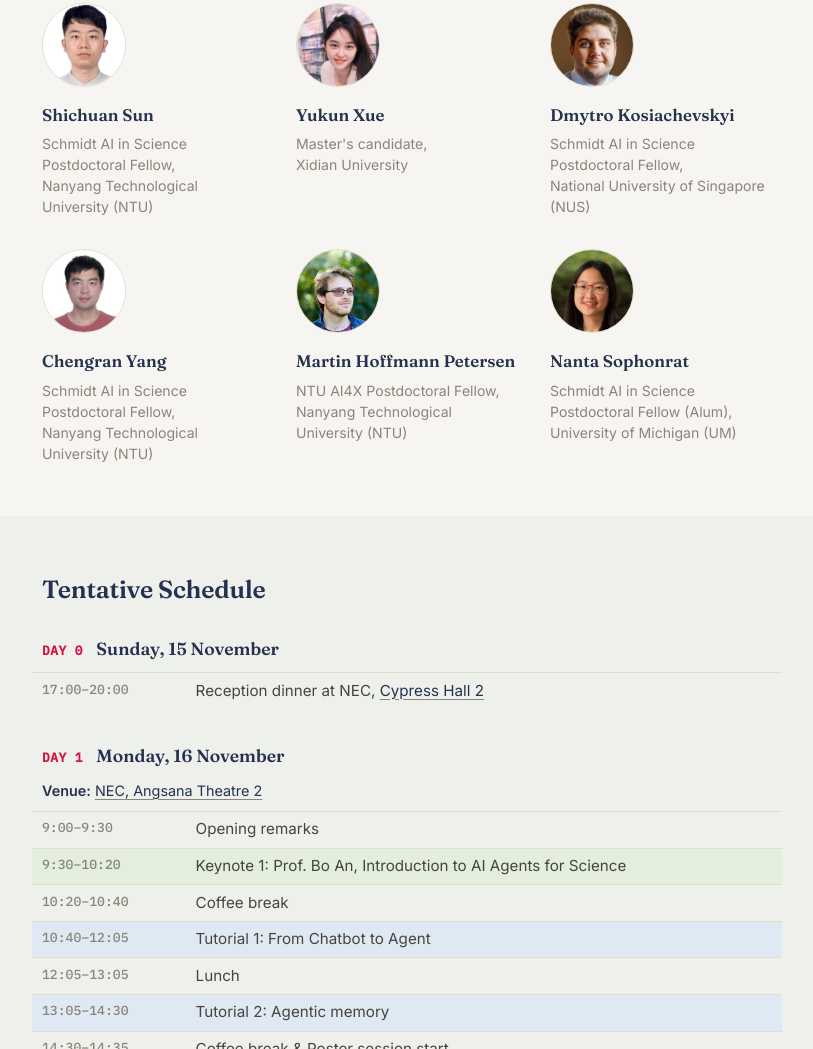
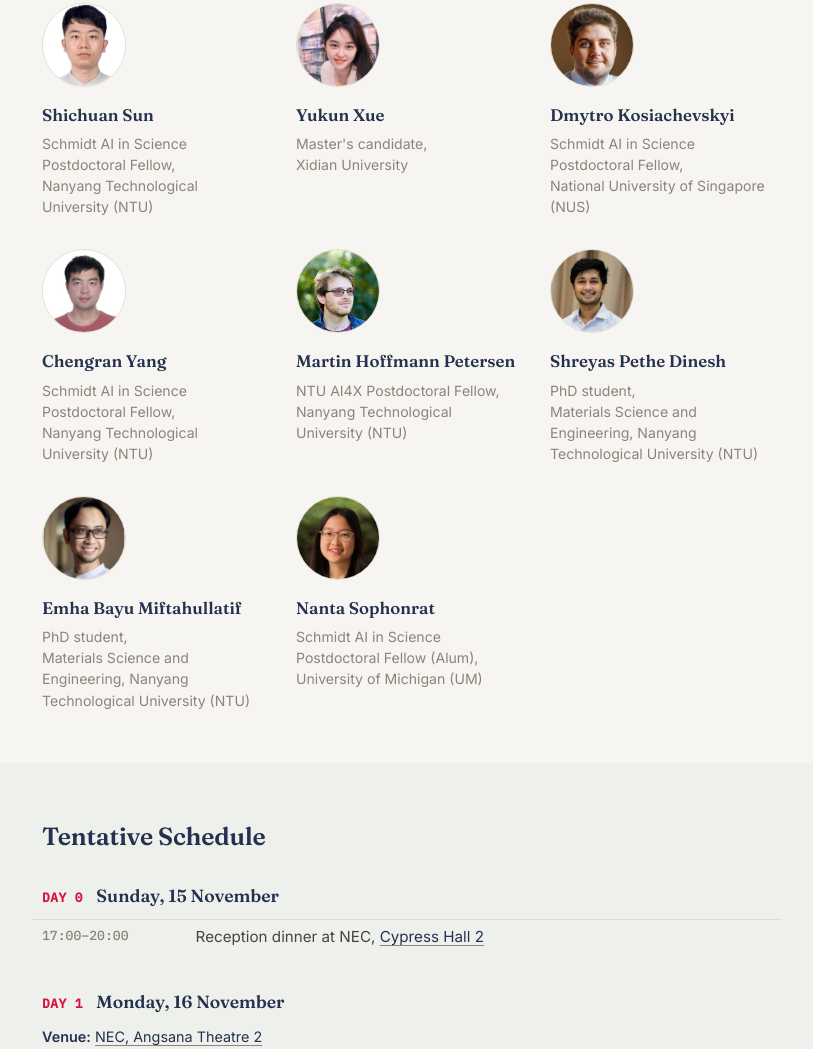
Before and after one commit to AgentForgeWorkshop/workshop-site, a plain HTML site: page index.html in a window 1280 px wide. Shown: the part 2606-3655 px from the top of the page, without its empty margins (233-1046 px from the left). Drawn offline with Linux system fonts and the light colour scheme.

Commit message:
Add Shreyas Pethe Dinesh and Emha Bayu Miftahullatif to tutorial leads
Co-Authored-By: Claude Sonnet 5.5 <noreply@anthropic.com>

```diff
--- a/index.html
+++ b/index.html
@@ -543,6 +543,16 @@
           <p>NTU AI4X Postdoctoral Fellow, <br> Nanyang Technological University (NTU)</p>
         </div>
         <div class="team-member">
+          <div class="avatar"><img src="assets/Tutorial_lead_organizers_photos/Shreyas.jpg" alt="Portrait of Shreyas Pethe Dinesh" loading="lazy"></div>
+          <h3>Shreyas Pethe Dinesh</h3>
+          <p>PhD student, <br> Materials Science and Engineering, Nanyang Technological University (NTU)</p>
+        </div>
+        <div class="team-member">
+          <div class="avatar"><img src="assets/Tutorial_lead_organizers_photos/Emha.png" alt="Portrait of Emha Bayu Miftahullatif" loading="lazy"></div>
+          <h3>Emha Bayu Miftahullatif</h3>
+          <p>PhD student, <br> Materials Science and Engineering, Nanyang Technological University (NTU)</p>
+        </div>
+        <div class="team-member">
           <div class="avatar"><img src="assets/Tutorial_lead_organizers_photos/Nanta_400.jpg" alt="Portrait of Nanta Sophonrat" loading="lazy"></div>
           <h3>Nanta Sophonrat</h3>
           <p>Schmidt AI in Science Postdoctoral Fellow (Alum), University of Michigan (UM)</p>
```
Also changed, not shown: assets/Tutorial_lead_organizers_photos/Emha.png (added), assets/Tutorial_lead_organizers_photos/Shreyas.jpg (added).
